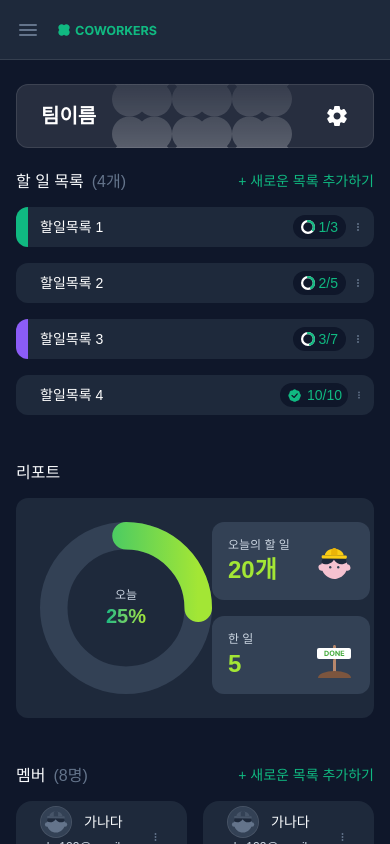
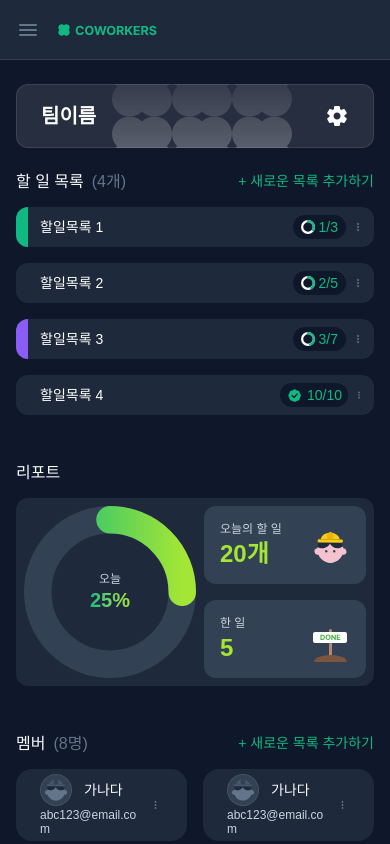
Before and after one commit to ozen0718/coworkers, a Next.js app: page /articles in a window 390 px wide. Shown: the top 844 px of the page. Built offline with nearby package versions, Linux system fonts and the light colour scheme.

Commit message:
[Fix] Prevent layout overflow on screens narrower than 375px

```diff
--- a/src/app/(main)/[teamid]/page.tsx
+++ b/src/app/(main)/[teamid]/page.tsx
@@ -12,7 +12,7 @@ export default function TeamPage() {
   const sectionHeaderButtonStyle = 'text-md-regular text-primary';
 
   return (
-    <div className="bg-bg300 flex min-h-[100vh] w-full flex-col items-center justify-start px-4 pt-6 sm:px-6">
+    <div className="bg-bg300 flex min-h-[100vh] w-full min-w-[375px] flex-col items-center justify-start px-4 pt-6 sm:px-6">
       <div className="min-80 h-fit w-full max-w-300">
         <TeamHeader title="팀이름" />
 
--- a/src/components/Report.tsx
+++ b/src/components/Report.tsx
@@ -3,7 +3,7 @@ import ReportProgress from '@/components/ReportProgress';
 import { ProgressProp } from '@/types/teampagetypes';
 
 const rightSideBoxStyle =
-  'flex gap-6 h-fit w-full items-end justify-between bg-bg100 p-4 rounded-xl';
+  'flex sm:gap-6 gap-1 h-fit w-full items-end justify-between bg-bg100 p-4 rounded-xl';
 const rightSideTextBoxStyle = 'flex flex-col items-start justify-center gap-1 ';
 const rightSideLabelStyle = 'text-xs-medium text-gray300';
 const rightSideNumberStyle = 'text-2xl-bold text-tertiary';
@@ -63,7 +63,7 @@ function RightSide() {
 
 export default function Report() {
   return (
-    <div className="bg-bg200 flex h-fit w-full items-center justify-between rounded-xl p-6">
+    <div className="bg-bg200 flex h-fit w-full items-center justify-between gap-2 rounded-xl p-2 sm:p-6">
       <LeftSide percentage={25} />
       <RightSide />
     </div>
```
